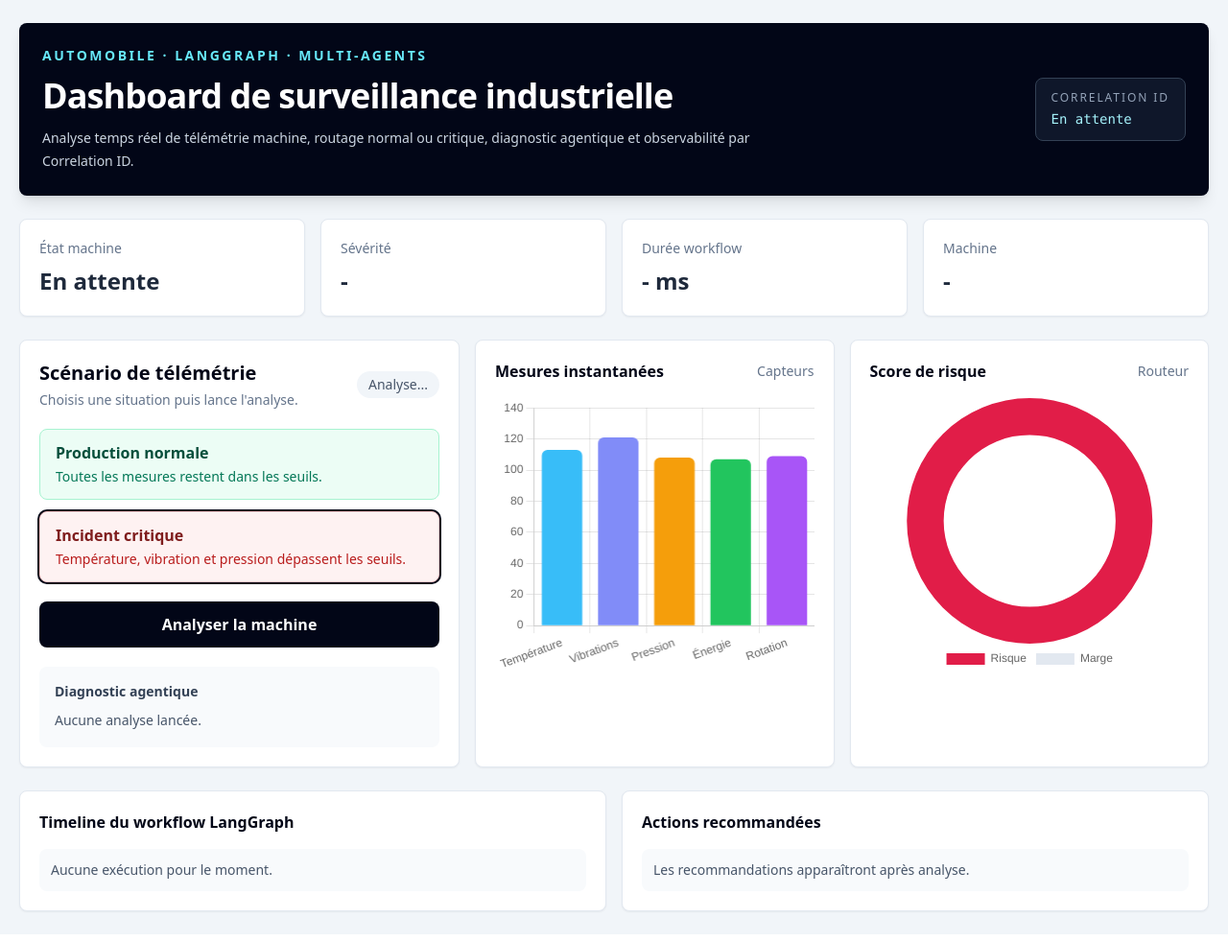
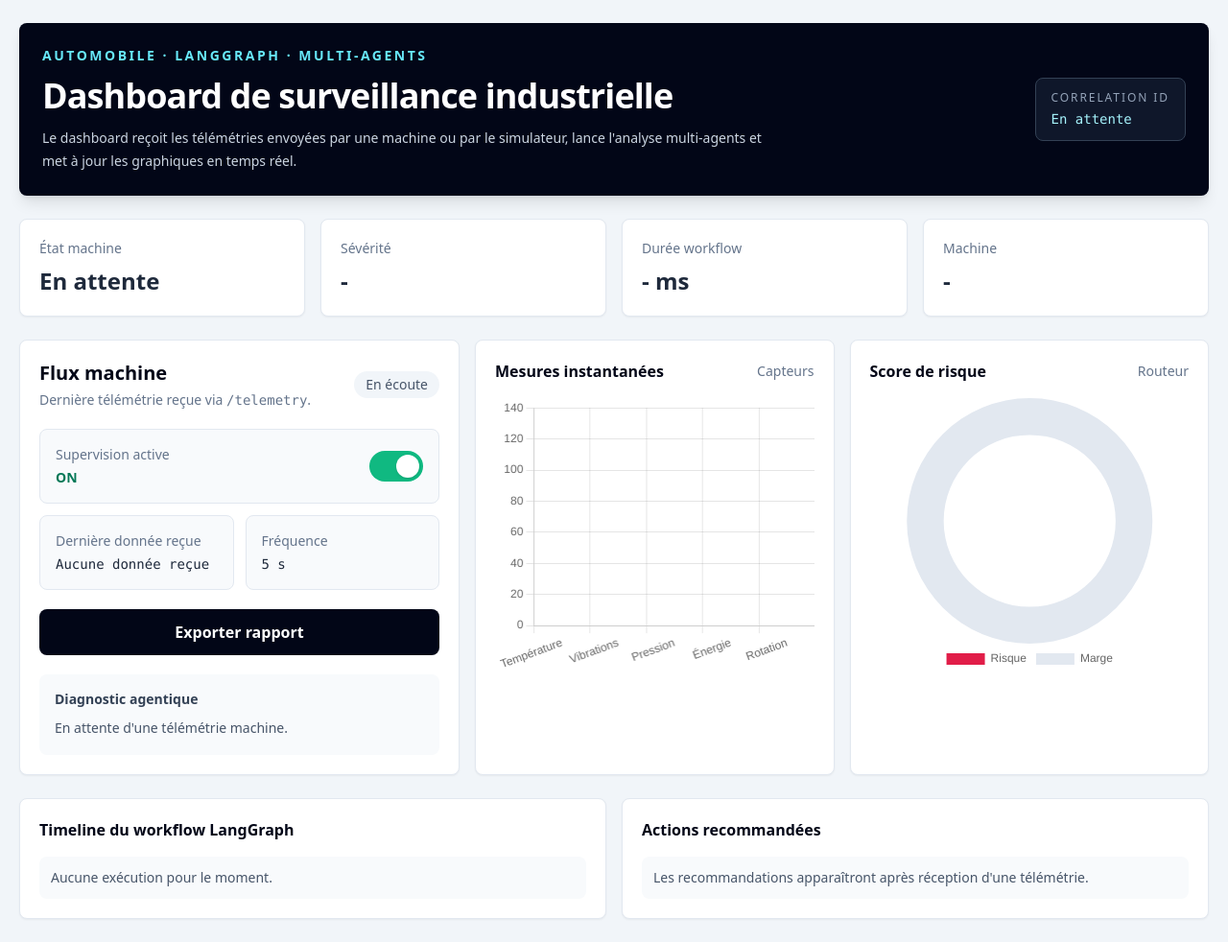
Before and after one commit to assiafd/industrial-monitoring-agents, a FastAPI app: page / in a window 1280 px wide. Shown: the whole page at 96% size. Run offline with FastAPI, Linux system fonts and the light colour scheme; data that the repository does not hold is empty; some libraries are stand-ins or nearby versions.

Commit message:
Add dynamic machine telemetry dashboard

```diff
--- a/src/main.py
+++ b/src/main.py
@@ -2,6 +2,7 @@
 
 from __future__ import annotations
 
+from datetime import UTC, datetime
 from pathlib import Path
 from typing import Any
 
@@ -32,6 +33,22 @@
     error_code: str | None = Field(default="OK")
 
 
+telemetry_history: list[dict[str, Any]] = []
+
+
+def store_telemetry(payload: TelemetryPayload) -> dict[str, Any]:
+    telemetry = payload.model_dump()
+    analysis = run_workflow(telemetry)
+    item = {
+        "received_at": datetime.now(UTC).isoformat(),
+        "telemetry": telemetry,
+        "analysis": analysis,
+    }
+    telemetry_history.append(item)
+    del telemetry_history[:-50]
+    return item
+
+
 @app.get("/", response_class=HTMLResponse)
 def dashboard(request: Request) -> HTMLResponse:
     return templates.TemplateResponse("index.html", {"request": request})
@@ -45,3 +62,22 @@
 @app.post("/analyze")
 def analyze(payload: TelemetryPayload) -> dict[str, Any]:
     return run_workflow(payload.model_dump())
+
+
+@app.post("/telemetry")
+def receive_machine_telemetry(payload: TelemetryPayload) -> dict[str, Any]:
+    """Receive telemetry from a real machine, simulator, PLC bridge, or IoT gateway."""
+
+    return store_telemetry(payload)
+
+
+@app.get("/telemetry/latest")
+def latest_machine_telemetry() -> dict[str, Any]:
+    if not telemetry_history:
+        return {"available": False, "message": "Aucune télémétrie reçue pour le moment."}
+    return {"available": True, **telemetry_history[-1]}
+
+
+@app.get("/telemetry/history")
+def machine_telemetry_history() -> dict[str, Any]:
+    return {"items": telemetry_history}
--- a/src/templates/index.html
+++ b/src/templates/index.html
@@ -9,72 +9,168 @@
   </head>
   <body class="min-h-screen bg-slate-100 text-slate-950">
     <main class="mx-auto max-w-7xl px-5 py-6">
-      <header class="mb-6 flex flex-col gap-4 rounded-lg bg-slate-950 p-6 text-white shadow-lg md:flex-row md:items-center md:justify-between">
+      <header
+        class="mb-6 flex flex-col gap-4 rounded-lg bg-slate-950 p-6 text-white shadow-lg md:flex-row md:items-center md:justify-between"
+      >
         <div>
-          <p class="text-sm font-semibold uppercase tracking-[0.18em] text-cyan-300">Automobile · LangGraph · Multi-agents</p>
-          <h1 class="mt-3 text-3xl font-bold tracking-tight md:text-4xl">Dashboard de surveillance industrielle</h1>
+          <p
+            class="text-sm font-semibold uppercase tracking-[0.18em] text-cyan-300"
+          >
+            Automobile · LangGraph · Multi-agents
+          </p>
+          <h1 class="mt-3 text-3xl font-bold tracking-tight md:text-4xl">
+            Dashboard de surveillance industrielle
+          </h1>
           <p class="mt-3 max-w-3xl text-sm leading-6 text-slate-300">
-            Analyse temps réel de télémétrie machine, routage normal ou critique, diagnostic agentique et observabilité par Correlation ID.
+            Le dashboard reçoit les télémétries envoyées par une machine ou par
+            le simulateur, lance l'analyse multi-agents et met à jour les
+            graphiques en temps réel.
           </p>
         </div>
         <div class="rounded-lg border border-slate-700 bg-slate-900 px-4 py-3">
-          <p class="text-xs uppercase tracking-[0.16em] text-slate-400">Correlation ID</p>
-          <p id="correlationId" class="mt-1 max-w-xs truncate font-mono text-sm text-cyan-200">En attente</p>
+          <p class="text-xs uppercase tracking-[0.16em] text-slate-400">
+            Correlation ID
+          </p>
+          <p
+            id="correlationId"
+            class="mt-1 max-w-xs truncate font-mono text-sm text-cyan-200"
+          >
+            En attente
+          </p>
         </div>
       </header>
 
       <section class="mb-6 grid gap-4 md:grid-cols-4">
-        <article class="rounded-lg border border-slate-200 bg-white p-5 shadow-sm">
+        <article
+          class="rounded-lg border border-slate-200 bg-white p-5 shadow-sm"
+        >
           <p class="text-sm text-slate-500">État machine</p>
-          <p id="statusLabel" class="mt-2 text-2xl font-bold text-slate-800">En attente</p>
+          <p id="statusLabel" class="mt-2 text-2xl font-bold text-slate-800">
+            En attente
+          </p>
         </article>
-        <article class="rounded-lg border border-slate-200 bg-white p-5 shadow-sm">
+        <article
+          class="rounded-lg border border-slate-200 bg-white p-5 shadow-sm"
+        >
           <p class="text-sm text-slate-500">Sévérité</p>
-          <p id="severityLabel" class="mt-2 text-2xl font-bold text-slate-800">-</p>
+          <p id="severityLabel" class="mt-2 text-2xl font-bold text-slate-800">
+            -
+          </p>
         </article>
-        <article class="rounded-lg border border-slate-200 bg-white p-5 shadow-sm">
+        <article
+          class="rounded-lg border border-slate-200 bg-white p-5 shadow-sm"
+        >
           <p class="text-sm text-slate-500">Durée workflow</p>
-          <p id="durationLabel" class="mt-2 text-2xl font-bold text-slate-800">- ms</p>
+          <p id="durationLabel" class="mt-2 text-2xl font-bold text-slate-800">
+            - ms
+          </p>
         </article>
-        <article class="rounded-lg border border-slate-200 bg-white p-5 shadow-sm">
+        <article
+          class="rounded-lg border border-slate-200 bg-white p-5 shadow-sm"
+        >
           <p class="text-sm text-slate-500">Machine</p>
-          <p id="machineLabel" class="mt-2 text-2xl font-bold text-slate-800">-</p>
+          <p id="machineLabel" class="mt-2 text-2xl font-bold text-slate-800">
+            -
+          </p>
         </article>
       </section>
 
       <section class="mb-6 grid gap-4 lg:grid-cols-[0.75fr_1.25fr]">
-        <aside class="rounded-lg border border-slate-200 bg-white p-5 shadow-sm">
+        <aside
+          class="rounded-lg border border-slate-200 bg-white p-5 shadow-sm"
+        >
           <div class="mb-5 flex items-center justify-between">
             <div>
-              <h2 class="text-xl font-semibold">Scénario de télémétrie</h2>
-              <p class="mt-1 text-sm text-slate-500">Choisis une situation puis lance l'analyse.</p>
+              <h2 class="text-xl font-semibold">Flux machine</h2>
+              <p class="mt-1 text-sm text-slate-500">
+                Dernière télémétrie reçue via <code>/telemetry</code>.
+              </p>
             </div>
-            <span id="routeBadge" class="rounded-full bg-slate-100 px-3 py-1 text-sm font-medium text-slate-600">Prêt</span>
+            <span
+              id="routeBadge"
+              class="rounded-full bg-slate-100 px-3 py-1 text-sm font-medium text-slate-600"
+              >En écoute</span
+            >
           </div>
 
           <div class="grid gap-3">
-            <button data-scenario="normal" class="scenario rounded-lg border border-emerald-200 bg-emerald-50 px-4 py-3 text-left hover:bg-emerald-100">
-              <span class="block font-semibold text-emerald-900">Production normale</span>
-              <span class="text-sm text-emerald-700">Toutes les mesures restent dans les seuils.</span>
+            <div class="rounded-lg border border-slate-200 bg-slate-50 p-4">
+              <div class="flex items-center justify-between gap-4">
+                <div>
+                  <p class="text-sm text-slate-500">Supervision active</p>
+                  <p
+                    id="supervisionState"
+                    class="mt-1 text-sm font-semibold text-emerald-700"
+                  >
+                    ON
+                  </p>
+                </div>
+                <button
+                  id="supervisionToggle"
+                  class="relative h-8 w-14 rounded-full bg-emerald-500 transition"
+                >
+                  <span
+                    id="supervisionKnob"
+                    class="absolute right-1 top-1 h-6 w-6 rounded-full bg-white shadow transition"
+                  ></span>
                 </button>
-            <button data-scenario="critical" class="scenario rounded-lg border border-red-200 bg-red-50 px-4 py-3 text-left hover:bg-red-100">
-              <span class="block font-semibold text-red-900">Incident critique</span>
-              <span class="text-sm text-red-700">Température, vibration et pression dépassent les seuils.</span>
+              </div>
+            </div>
+
+            <div class="grid gap-3 sm:grid-cols-2">
+              <div class="rounded-lg border border-slate-200 bg-slate-50 p-4">
+                <p class="text-sm text-slate-500">Dernière donnée reçue</p>
+                <p
+                  id="receivedAt"
+                  class="mt-1 font-mono text-sm text-slate-800"
+                >
+                  Aucune donnée reçue
+                </p>
+              </div>
+              <div class="rounded-lg border border-slate-200 bg-slate-50 p-4">
+                <p class="text-sm text-slate-500">Fréquence</p>
+                <p
+                  id="frequencyLabel"
+                  class="mt-1 font-mono text-sm text-slate-800"
+                >
+                  2.5 s
+                </p>
+              </div>
+            </div>
+          </div>
+
+          <div class="mt-5 grid gap-3 sm:grid-cols-2">
+            <button
+              id="ackButton"
+              class="hidden rounded-lg bg-red-600 px-4 py-3 font-semibold text-white hover:bg-red-700"
+            >
+              Acquitter alerte
+            </button>
+            <button
+              id="exportButton"
+              class="rounded-lg bg-slate-950 px-4 py-3 font-semibold text-white hover:bg-slate-800 sm:col-span-2"
+            >
+              Exporter rapport
             </button>
           </div>
 
-          <button id="analyzeButton" class="mt-5 w-full rounded-lg bg-slate-950 px-4 py-3 font-semibold text-white hover:bg-slate-800">
-            Analyser la machine
-          </button>
-
           <div class="mt-5 rounded-lg bg-slate-50 p-4">
-            <p class="text-sm font-semibold text-slate-700">Diagnostic agentique</p>
-            <p id="diagnosticText" class="mt-2 text-sm leading-6 text-slate-600">Aucune analyse lancée.</p>
+            <p class="text-sm font-semibold text-slate-700">
+              Diagnostic agentique
+            </p>
+            <p
+              id="diagnosticText"
+              class="mt-2 text-sm leading-6 text-slate-600"
+            >
+              En attente d'une télémétrie machine.
+            </p>
           </div>
         </aside>
 
         <section class="grid gap-4 md:grid-cols-2">
-          <article class="rounded-lg border border-slate-200 bg-white p-5 shadow-sm">
+          <article
+            class="rounded-lg border border-slate-200 bg-white p-5 shadow-sm"
+          >
             <div class="mb-4 flex items-center justify-between">
               <h2 class="font-semibold">Mesures instantanées</h2>
               <span class="text-sm text-slate-500">Capteurs</span>
@@ -84,7 +180,9 @@
             </div>
           </article>
 
-          <article class="rounded-lg border border-slate-200 bg-white p-5 shadow-sm">
+          <article
+            class="rounded-lg border border-slate-200 bg-white p-5 shadow-sm"
+          >
             <div class="mb-4 flex items-center justify-between">
               <h2 class="font-semibold">Score de risque</h2>
               <span class="text-sm text-slate-500">Routeur</span>
@@ -97,66 +195,71 @@
       </section>
 
       <section class="grid gap-4 lg:grid-cols-[1fr_1fr]">
-        <article class="rounded-lg border border-slate-200 bg-white p-5 shadow-sm">
+        <article
+          class="rounded-lg border border-slate-200 bg-white p-5 shadow-sm"
+        >
           <h2 class="font-semibold">Timeline du workflow LangGraph</h2>
           <ol id="timeline" class="mt-4 space-y-3 text-sm text-slate-600">
-            <li class="rounded-lg bg-slate-50 p-3">Aucune exécution pour le moment.</li>
+            <li class="rounded-lg bg-slate-50 p-3">
+              Aucune exécution pour le moment.
+            </li>
           </ol>
         </article>
 
-        <article class="rounded-lg border border-slate-200 bg-white p-5 shadow-sm">
+        <article
+          class="rounded-lg border border-slate-200 bg-white p-5 shadow-sm"
+        >
           <h2 class="font-semibold">Actions recommandées</h2>
           <ul id="actionsList" class="mt-4 space-y-3 text-sm text-slate-600">
-            <li class="rounded-lg bg-slate-50 p-3">Les recommandations apparaîtront après analyse.</li>
+            <li class="rounded-lg bg-slate-50 p-3">
+              Les recommandations apparaîtront après réception d'une télémétrie.
+            </li>
           </ul>
         </article>
       </section>
     </main>
 
     <script>
-      const scenarios = {
-        normal: {
-          machine_id: "CONVOYEUR-01",
-          temperature_c: 64,
-          vibration_mm_s: 2.8,
-          pressure_bar: 8.4,
-          energy_kw: 24,
-          rotation_rpm: 1650,
-          error_code: "OK"
-        },
-        critical: {
-          machine_id: "ROBOT-SOUDURE-01",
-          temperature_c: 96,
-          vibration_mm_s: 9.1,
-          pressure_bar: 13,
-          energy_kw: 48,
-          rotation_rpm: 3800,
-          error_code: "E_TEMP"
-        }
-      };
+      const refreshIntervalMs = 5000;
+      let supervisionActive = true;
+      let lastCorrelationId = null;
+      let lastPacket = null;
 
-      let selectedScenario = "critical";
-
-      const telemetryChart = new Chart(document.querySelector("#telemetryChart"), {
+      const telemetryChart = new Chart(
+        document.querySelector("#telemetryChart"),
+        {
           type: "bar",
           data: {
-          labels: ["Température", "Vibrations", "Pression", "Énergie", "Rotation"],
+            labels: [
+              "Température",
+              "Vibrations",
+              "Pression",
+              "Énergie",
+              "Rotation",
+            ],
             datasets: [
               {
                 label: "Mesure normalisée",
                 data: [0, 0, 0, 0, 0],
-              backgroundColor: ["#38bdf8", "#818cf8", "#f59e0b", "#22c55e", "#a855f7"],
-              borderRadius: 6
-            }
-          ]
+                backgroundColor: [
+                  "#38bdf8",
+                  "#818cf8",
+                  "#f59e0b",
+                  "#22c55e",
+                  "#a855f7",
+                ],
+                borderRadius: 6,
+              },
+            ],
           },
           options: {
             responsive: true,
             maintainAspectRatio: false,
             scales: { y: { beginAtZero: true, max: 140 } },
-          plugins: { legend: { display: false } }
-        }
-      });
+            plugins: { legend: { display: false } },
+          },
+        },
+      );
 
       const riskChart = new Chart(document.querySelector("#riskChart"), {
         type: "doughnut",
@@ -166,16 +269,16 @@
             {
               data: [0, 100],
               backgroundColor: ["#e11d48", "#e2e8f0"],
-              borderWidth: 0
-            }
-          ]
+              borderWidth: 0,
+            },
+          ],
         },
         options: {
           responsive: true,
           maintainAspectRatio: false,
           cutout: "70%",
-          plugins: { legend: { position: "bottom" } }
-        }
+          plugins: { legend: { position: "bottom" } },
+        },
       });
 
       function normalizeTelemetry(payload) {
@@ -184,7 +287,7 @@
           Math.round((payload.vibration_mm_s / 7.5) * 100),
           Math.round((payload.pressure_bar / 12) * 100),
           Math.round((payload.energy_kw / 45) * 100),
-          Math.round((payload.rotation_rpm / 3500) * 100)
+          Math.round((payload.rotation_rpm / 3500) * 100),
         ];
       }
 
@@ -192,28 +295,23 @@
         return Math.min(100, Math.max(...normalizeTelemetry(payload)));
       }
 
-      function updateScenarioButtons() {
-        document.querySelectorAll(".scenario").forEach((button) => {
-          const active = button.dataset.scenario === selectedScenario;
-          button.classList.toggle("ring-2", active);
-          button.classList.toggle("ring-slate-950", active);
-        });
-      }
-
       function setBadge(status) {
         const badge = document.querySelector("#routeBadge");
         if (status === "critical") {
           badge.textContent = "Critique";
-          badge.className = "rounded-full bg-red-100 px-3 py-1 text-sm font-medium text-red-700";
+          badge.className =
+            "rounded-full bg-red-100 px-3 py-1 text-sm font-medium text-red-700";
           return;
         }
         if (status === "normal") {
           badge.textContent = "Normal";
-          badge.className = "rounded-full bg-emerald-100 px-3 py-1 text-sm font-medium text-emerald-700";
+          badge.className =
+            "rounded-full bg-emerald-100 px-3 py-1 text-sm font-medium text-emerald-700";
           return;
         }
         badge.textContent = status;
-        badge.className = "rounded-full bg-slate-100 px-3 py-1 text-sm font-medium text-slate-600";
+        badge.className =
+          "rounded-full bg-slate-100 px-3 py-1 text-sm font-medium text-slate-600";
       }
 
       function renderTimeline(events) {
@@ -244,54 +342,158 @@
         });
       }
 
-      async function analyze() {
-        const payload = scenarios[selectedScenario];
-        setBadge("Analyse...");
+      function renderTelemetry(packet) {
+        lastPacket = packet;
+        const payload = packet.telemetry;
+        const data = packet.analysis;
+        const status = data.result.status;
+        const routeDecision = data.events.find(
+          (event) => event.step === "route_decision",
+        );
 
         telemetryChart.data.datasets[0].data = normalizeTelemetry(payload);
         telemetryChart.update();
 
-        riskChart.data.datasets[0].data = [riskScore(payload), 100 - riskScore(payload)];
+        const score = riskScore(payload);
+        riskChart.data.datasets[0].data = [score, 100 - score];
         riskChart.update();
 
-        const response = await fetch("/analyze", {
-          method: "POST",
-          headers: { "Content-Type": "application/json" },
-          body: JSON.stringify(payload)
-        });
-        const data = await response.json();
-        const status = data.result.status;
-
         setBadge(status);
-        document.querySelector("#correlationId").textContent = data.correlation_id;
-        document.querySelector("#statusLabel").textContent = status === "critical" ? "Critique" : "Normal";
-        document.querySelector("#statusLabel").className = status === "critical"
+        document.querySelector("#receivedAt").textContent = new Date(
+          packet.received_at,
+        ).toLocaleString();
+        document.querySelector("#correlationId").textContent =
+          data.correlation_id;
+        document.querySelector("#statusLabel").textContent =
+          status === "critical" ? "Critique" : "Normal";
+        document.querySelector("#statusLabel").className =
+          status === "critical"
             ? "mt-2 text-2xl font-bold text-red-600"
             : "mt-2 text-2xl font-bold text-emerald-600";
-        document.querySelector("#severityLabel").textContent = data.events.find((event) => event.step === "route_decision")?.details?.severity || "-";
-        document.querySelector("#durationLabel").textContent = `${data.duration_ms} ms`;
-        document.querySelector("#machineLabel").textContent = data.result.machine_id;
-        document.querySelector("#diagnosticText").textContent = data.result.diagnostic;
+        document.querySelector("#severityLabel").textContent =
+          routeDecision?.details?.severity || "-";
+        document.querySelector("#durationLabel").textContent =
+          `${data.duration_ms} ms`;
+        document.querySelector("#machineLabel").textContent =
+          data.result.machine_id;
+        document.querySelector("#diagnosticText").textContent =
+          data.result.diagnostic;
+        document
+          .querySelector("#ackButton")
+          .classList.toggle("hidden", status !== "critical");
+        document
+          .querySelector("#exportButton")
+          .classList.toggle("sm:col-span-2", status !== "critical");
 
         renderTimeline(data.events);
         renderActions(data.result.actions);
+        lastCorrelationId = data.correlation_id;
       }
 
-      document.querySelectorAll(".scenario").forEach((button) => {
-        button.addEventListener("click", () => {
-          selectedScenario = button.dataset.scenario;
-          updateScenarioButtons();
-          const payload = scenarios[selectedScenario];
-          telemetryChart.data.datasets[0].data = normalizeTelemetry(payload);
-          telemetryChart.update();
-          riskChart.data.datasets[0].data = [riskScore(payload), 100 - riskScore(payload)];
-          riskChart.update();
+      async function refreshLatest() {
+        if (!supervisionActive) {
+          return;
+        }
+        const response = await fetch("/telemetry/latest");
+        const packet = await response.json();
+        if (!packet.available) {
+          setBadge("En écoute");
+          return;
+        }
+        if (packet.analysis?.correlation_id === lastCorrelationId) {
+          return;
+        }
+        renderTelemetry(packet);
+      }
+
+      function toggleSupervision() {
+        supervisionActive = !supervisionActive;
+        document.querySelector("#supervisionState").textContent =
+          supervisionActive ? "ON" : "OFF";
+        document.querySelector("#supervisionState").className =
+          supervisionActive
+            ? "mt-1 text-sm font-semibold text-emerald-700"
+            : "mt-1 text-sm font-semibold text-slate-500";
+        document.querySelector("#supervisionToggle").className =
+          supervisionActive
+            ? "relative h-8 w-14 rounded-full bg-emerald-500 transition"
+            : "relative h-8 w-14 rounded-full bg-slate-300 transition";
+        document.querySelector("#supervisionKnob").className = supervisionActive
+          ? "absolute right-1 top-1 h-6 w-6 rounded-full bg-white shadow transition"
+          : "absolute left-1 top-1 h-6 w-6 rounded-full bg-white shadow transition";
+        setBadge(supervisionActive ? "En écoute" : "En pause");
+        if (supervisionActive) {
+          refreshLatest();
+        }
+      }
+
+      function acknowledgeAlert() {
+        document.querySelector("#ackButton").classList.add("hidden");
+        document.querySelector("#exportButton").classList.add("sm:col-span-2");
+        setBadge("Alerte acquittée");
+      }
+
+      function exportReport() {
+        if (!lastPacket) {
+          alert("Aucune télémétrie à exporter pour le moment.");
+          return;
+        }
+
+        const telemetry = lastPacket.telemetry;
+        const analysis = lastPacket.analysis;
+        const lines = [
+          "Rapport de surveillance industrielle",
+          "====================================",
+          `Machine: ${analysis.result.machine_id}`,
+          `Statut: ${analysis.result.status}`,
+          `Sévérité: ${analysis.events.find((event) => event.step === "route_decision")?.details?.severity || "-"}`,
+          `Correlation ID: ${analysis.correlation_id}`,
+          `Dernière donnée reçue: ${new Date(lastPacket.received_at).toLocaleString()}`,
+          `Durée workflow: ${analysis.duration_ms} ms`,
+          "",
+          "Télémétrie",
+          "----------",
+          `Température: ${telemetry.temperature_c} °C`,
+          `Vibrations: ${telemetry.vibration_mm_s} mm/s`,
+          `Pression: ${telemetry.pressure_bar} bar`,
+          `Énergie: ${telemetry.energy_kw} kW`,
+          `Rotation: ${telemetry.rotation_rpm} rpm`,
+          `Code erreur: ${telemetry.error_code || "OK"}`,
+          "",
+          "Diagnostic",
+          "----------",
+          analysis.result.diagnostic,
+          "",
+          "Actions recommandées",
+          "--------------------",
+          ...analysis.result.actions.map((action) => `- ${action}`),
+        ];
+
+        const blob = new Blob([lines.join("\n")], {
+          type: "text/plain;charset=utf-8",
         });
-      });
+        const url = URL.createObjectURL(blob);
+        const link = document.createElement("a");
+        link.href = url;
+        link.download = `rapport-${analysis.result.machine_id}-${analysis.correlation_id}.txt`;
+        link.click();
+        URL.revokeObjectURL(url);
+      }
 
-      document.querySelector("#analyzeButton").addEventListener("click", analyze);
-      updateScenarioButtons();
-      analyze();
+      document
+        .querySelector("#supervisionToggle")
+        .addEventListener("click", toggleSupervision);
+      document
+        .querySelector("#ackButton")
+        .addEventListener("click", acknowledgeAlert);
+      document
+        .querySelector("#exportButton")
+        .addEventListener("click", exportReport);
+      document.querySelector("#frequencyLabel").textContent =
+        `${refreshIntervalMs / 1000} s`;
+
+      refreshLatest();
+      setInterval(refreshLatest, refreshIntervalMs);
     </script>
   </body>
 </html>
```
Also changed, not shown: scripts/simulate_factory.py (+20 -5 lines). Lines whose indentation alone changed are shown as unchanged.
